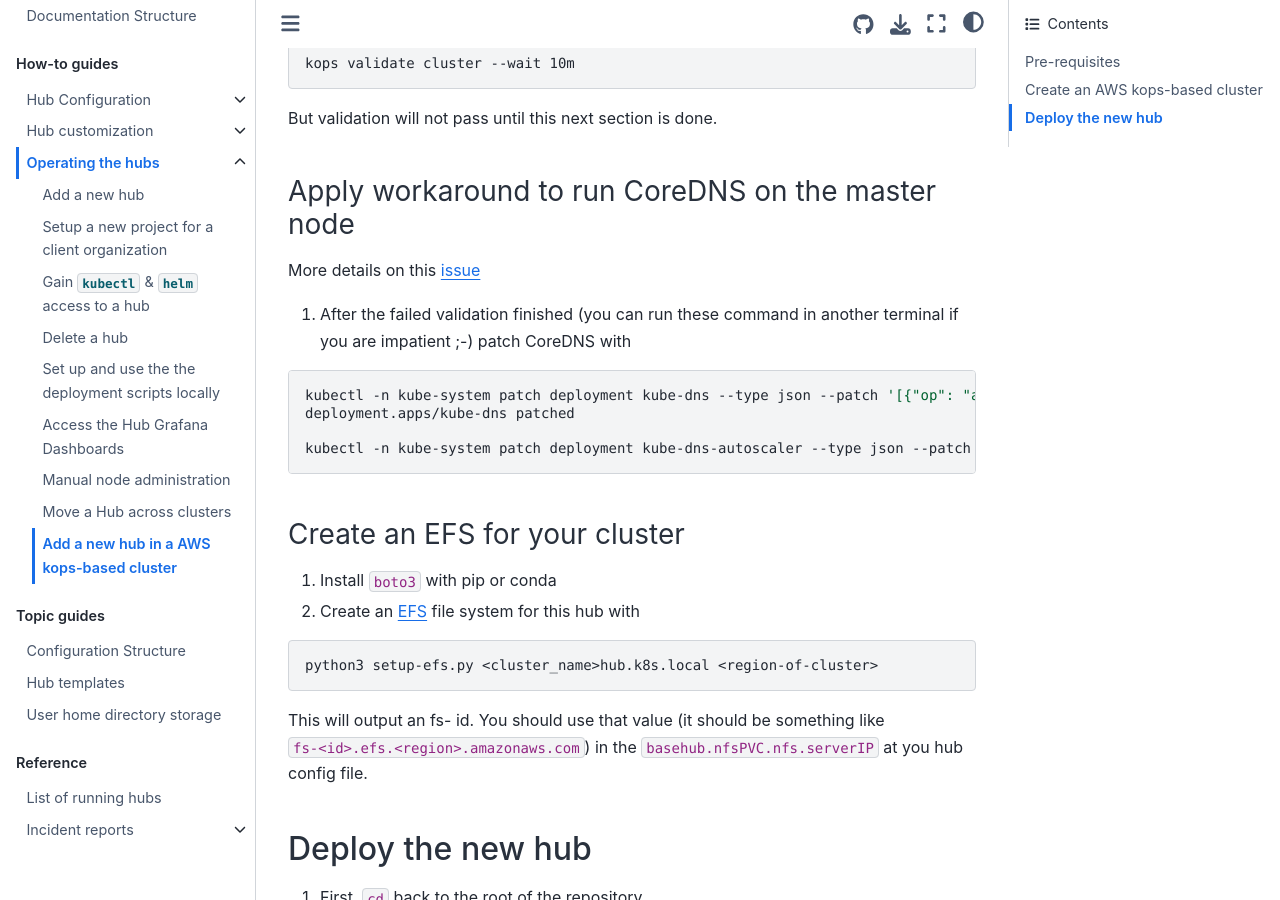
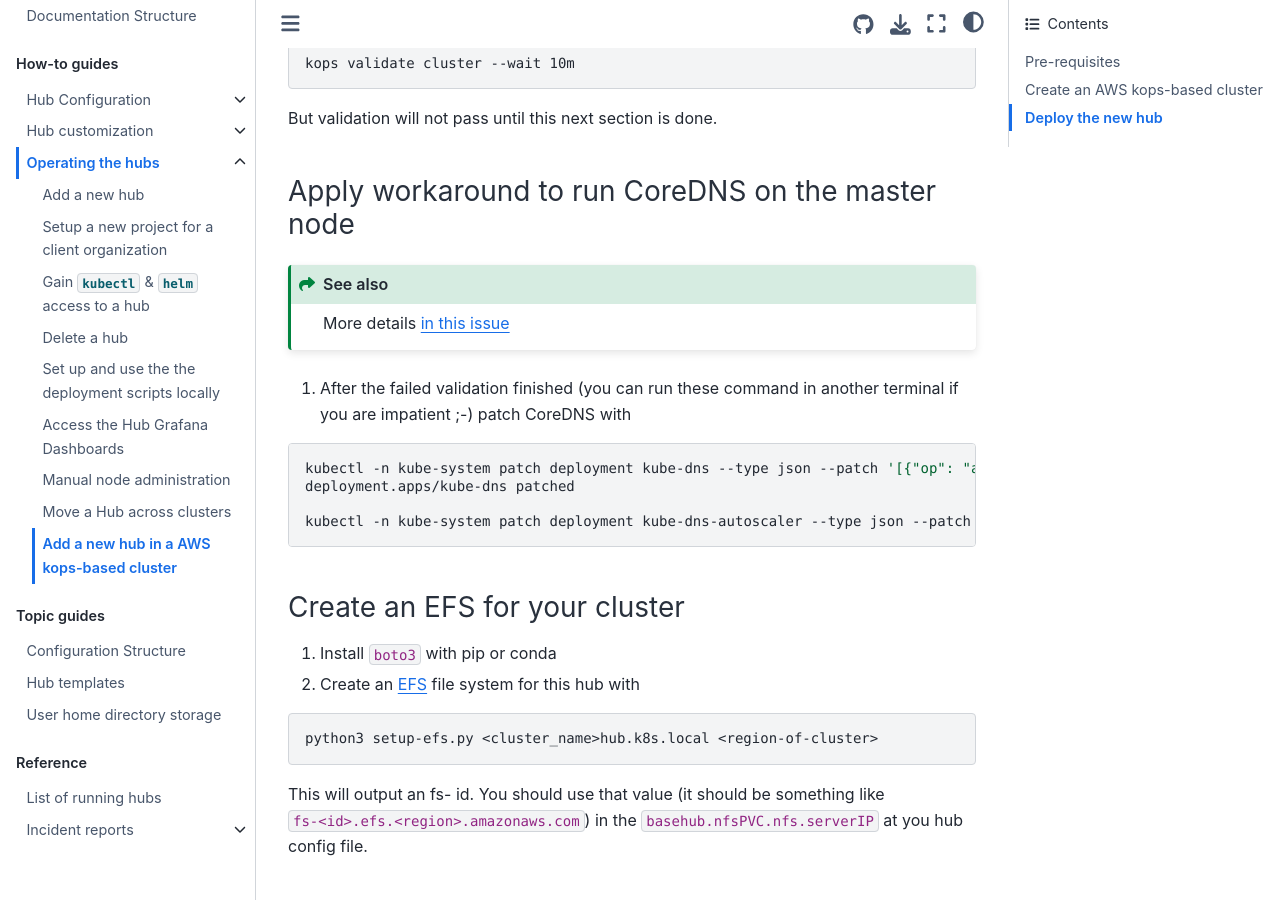
Before and after one commit to 2i2c-org/infrastructure, a Sphinx documentation site: the page built from docs/howto/operate/add-aws-hub.md, in a window 1280 px wide and 900 px high, scrolled down 2792 px. Built offline with Sphinx 7.4.7 and the Sphinx Book theme 1.1.4, drawn with Linux system fonts in a browser that asks for light colours.

Commit message:
Use the seealso directive instead
Co-authored-by: Chris Holdgraf <choldgraf@berkeley.edu>

````diff
--- a/docs/howto/operate/add-aws-hub.md
+++ b/docs/howto/operate/add-aws-hub.md
@@ -123,7 +123,9 @@ But validation will not pass until this next section is done.
 
 ### Apply workaround to run CoreDNS on the master node
 
-More details on this [issue](https://github.com/kubernetes/kops/issues/11199)
+```{seealso}
+More details [in this issue](https://github.com/kubernetes/kops/issues/11199)
+```
 
 1. After the failed validation finished (you can run these command in another terminal
 if you are impatient ;-) patch CoreDNS with
````
